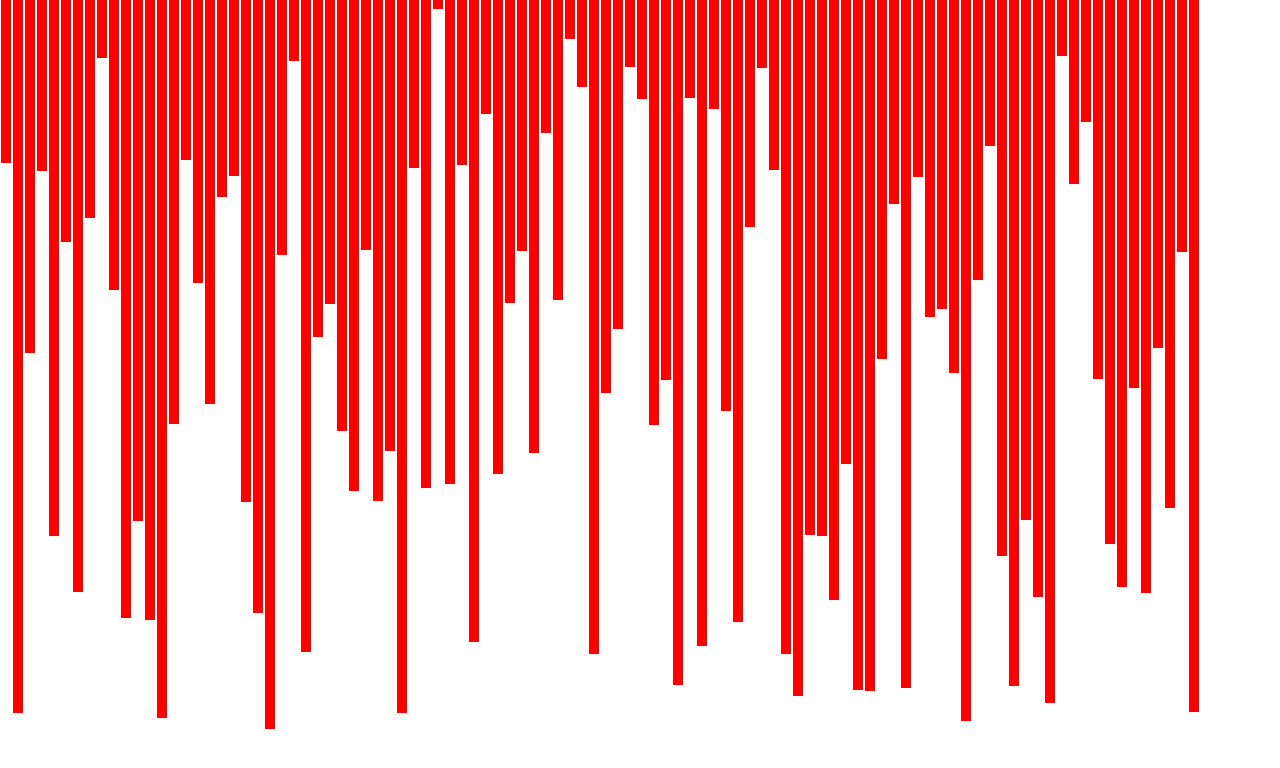
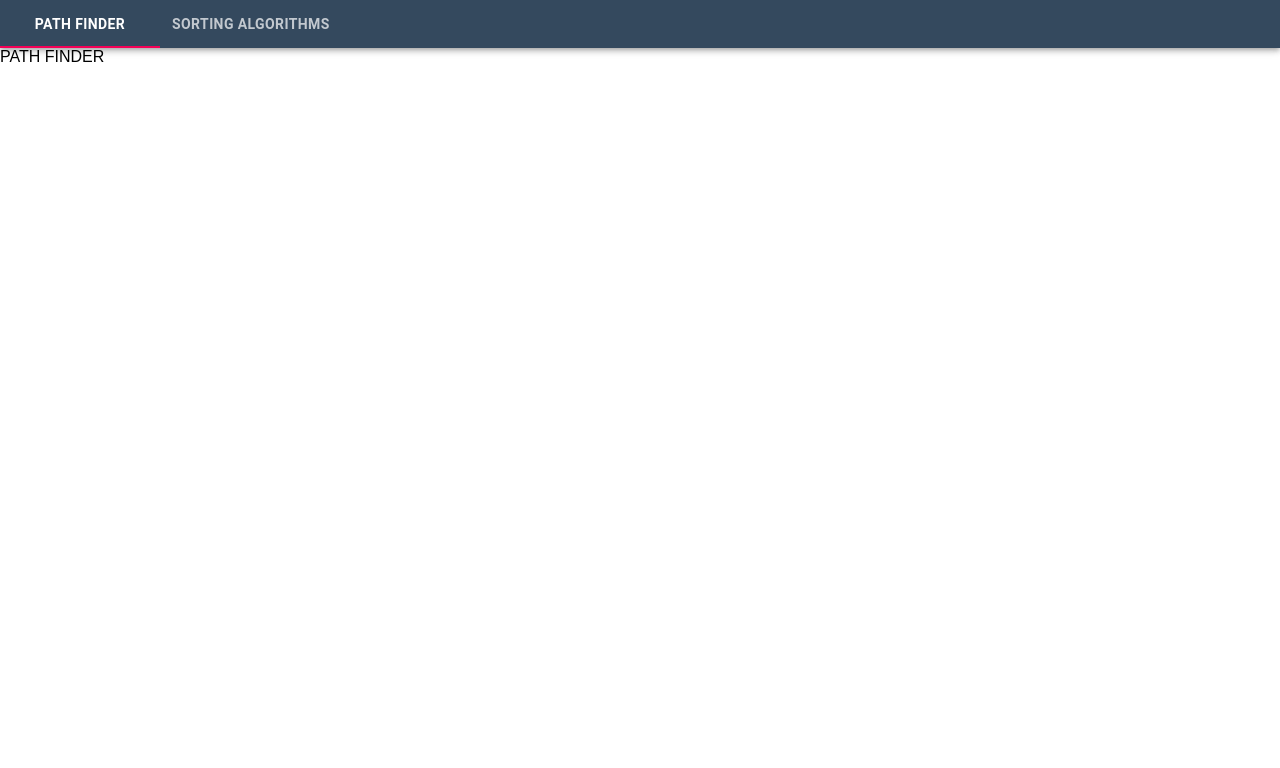
Before and after one commit to patrick-salvatore/sorter, a React app: page / in a window 1280 px wide. Shown: the top 768 px of the page. Built offline with nearby package versions, Linux system fonts and the light colour scheme.

Commit message:
figuring out componet rendering for tabs

```diff
--- a/src/Pages/sortingAlgorithms/index.tsx
+++ b/src/Pages/sortingAlgorithms/index.tsx
@@ -1,4 +1,4 @@
-import React from 'react';
+import React, { useState, useEffect } from 'react';
 import SortingBars from 'components/sorting-bars';
 import 'scss/sorting-algorithms.scss';
 
--- a/src/components/sorting-bars/index.tsx
+++ b/src/components/sorting-bars/index.tsx
@@ -23,7 +23,7 @@ const index = (): JSX.Element => {
   const [randomArray, setRandomArray] = useState<Array<number>>([]);
 
   useEffect(() => {
-    setRandomArray(generateRandomIntArray(5, 740));
+    setRandomArray(generateRandomIntArray(5, 700));
 
     return (): void => {
       setRandomArray([]);
--- a/src/index.tsx
+++ b/src/index.tsx
@@ -6,13 +6,13 @@ import 'react-app-polyfill/ie11';
 
 import React from 'react';
 import { render } from 'react-dom';
-// import { AppView } from './routes';
-import { SortingAlgorithms } from 'Pages/sortingAlgorithms';
+import { AppView } from './routes';
+// import { SortingAlgorithms } from 'Pages/sortingAlgorithms';
 
 import 'scss/sorting-algorithms.scss';
 
 const appRoot = document.getElementById('app-r--root');
-const app = <SortingAlgorithms />;
+const app = <AppView />;
 
 module.hot && module.hot.accept();
 render(app, appRoot);
--- a/src/routes/index.tsx
+++ b/src/routes/index.tsx
@@ -28,22 +28,22 @@ const useStyles = makeStyles((theme: Theme) => ({
 }));
 
 const components = {
-  0: function(): React.FC {
-    return PathFinder;
+  0: function() {
+    return { component: PathFinder, props: {} };
   },
-  1: function(): React.FC {
-    return SortingAlgorithms;
+  1: function() {
+    return { component: SortingAlgorithms, props: {} };
   },
 };
 
 export const AppView: React.FC = (): JSX.Element => {
   const styles = useStyles();
   const [value, setValue] = useState(0);
-  const [component, setComponent] = useState(<PathFinder />);
+  const [view, setView] = useState({ component: PathFinder, props: {} });
 
   const handleChange = (e: React.ChangeEvent<{}>, newValue: number): void => {
     setValue(newValue);
-    setComponent(components[newValue]());
+    setView(components[newValue]());
   };
 
   return (
@@ -62,7 +62,7 @@ export const AppView: React.FC = (): JSX.Element => {
           />
         </Tabs>
       </AppBar>
-      {component}
+      {React.createElement(view.component, view.props)}
     </div>
   );
 };
--- a/src/scss/sorting-algorithms.scss
+++ b/src/scss/sorting-algorithms.scss
@@ -4,6 +4,7 @@
   .sorting-alorigthms__wrapper {
     .sorting-bars__wrapper {
       display: flex;
+      justify-content: center;
     }
   }
 }
```
